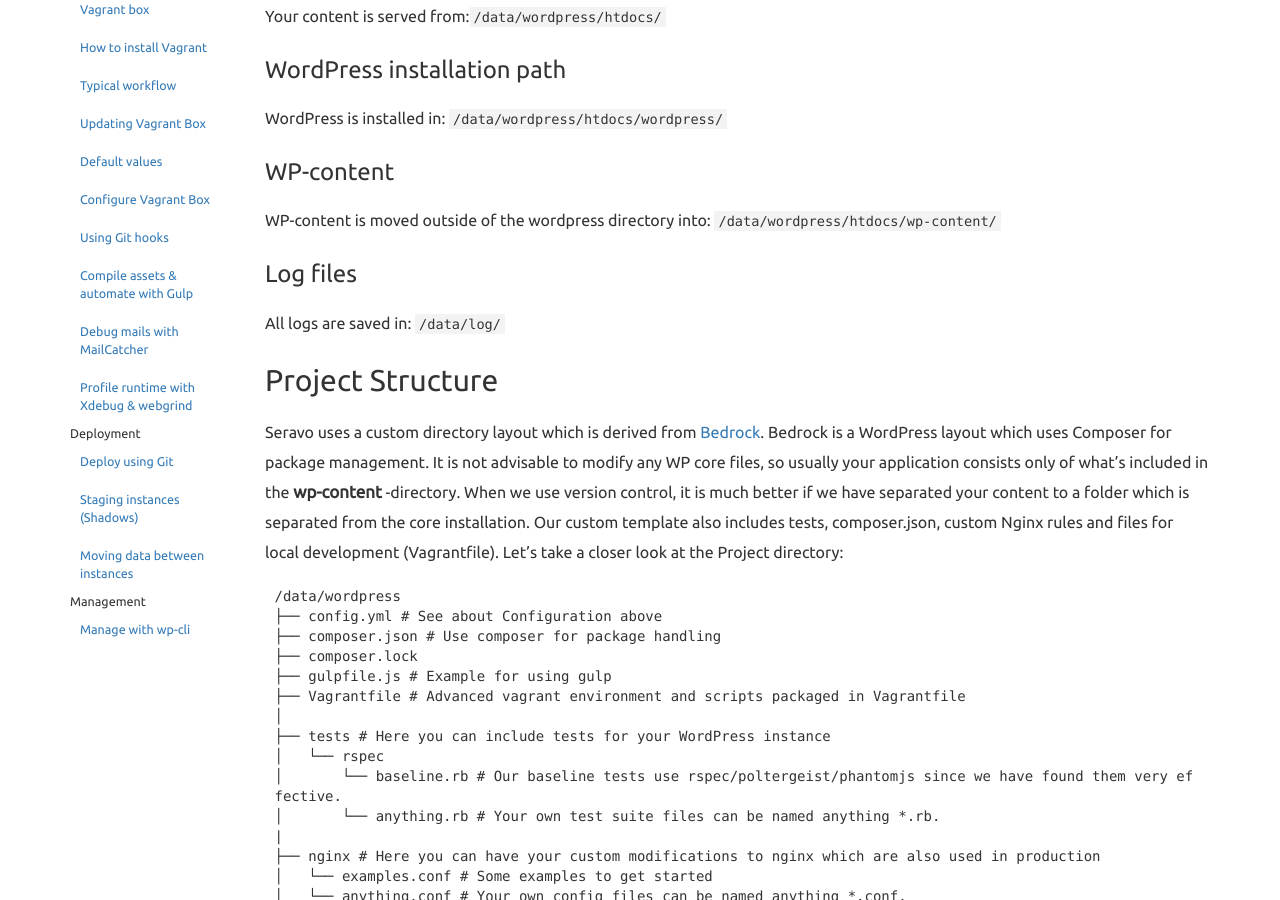
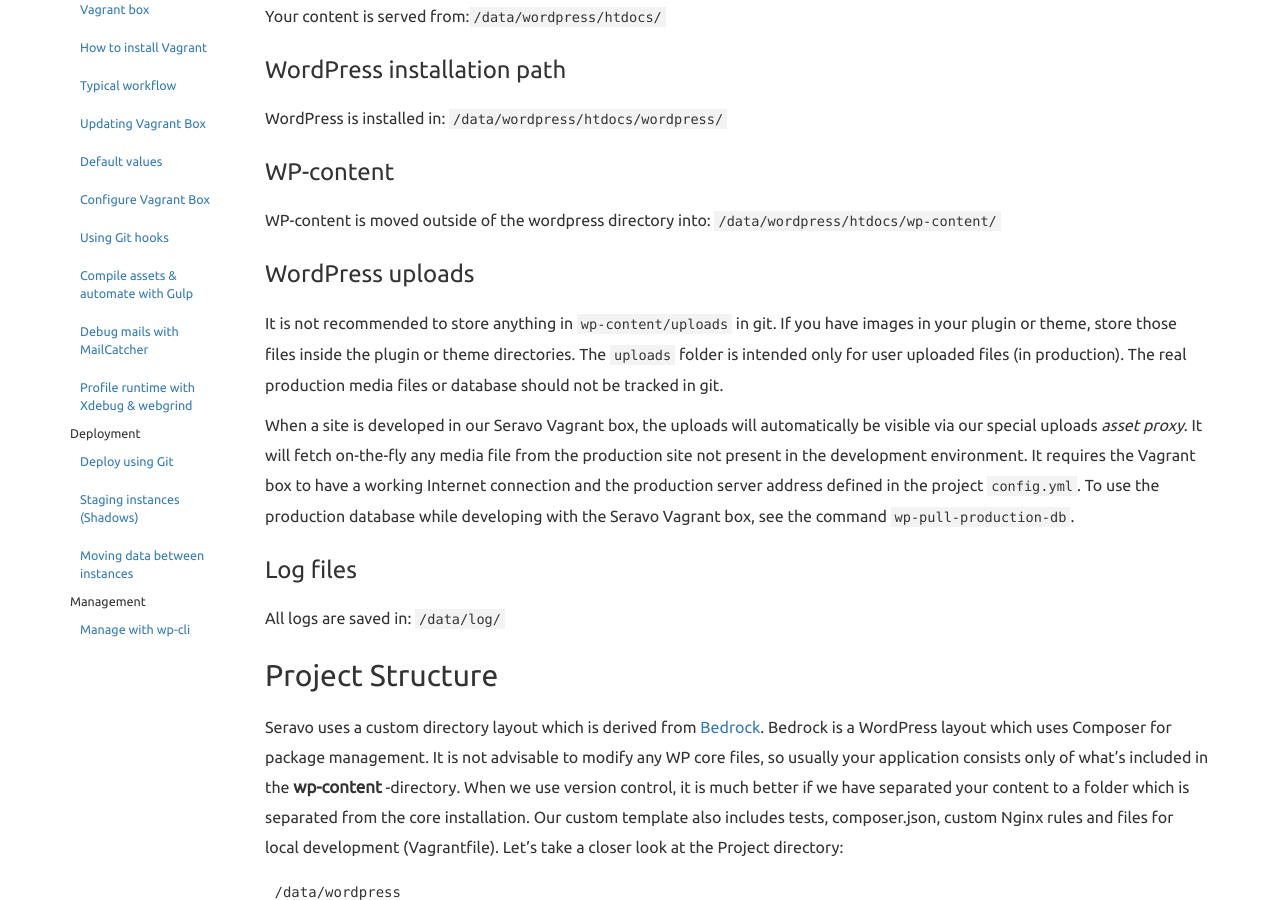
Before and after one commit to Seravo/docs, a Jekyll site: the page built from _posts/2015-10-15-data-locations.md, in a window 1280 px wide and 900 px high, scrolled down 632 px. Built offline with Jekyll 4.4.1, drawn with Linux system fonts in a browser that asks for light colours; nearby versions of some CDN libraries; Markdown is read by kramdown in place of the engine named in the settings.

Commit message:
Add an explanation of our uploads/ asset proxy

````diff
--- a/_posts/2015-10-15-data-locations.md
+++ b/_posts/2015-10-15-data-locations.md
@@ -26,6 +26,12 @@
 ### WP-content
 
 WP-content is moved outside of the wordpress directory into: ```/data/wordpress/htdocs/wp-content/```
+
+### WordPress uploads
+
+It is not recommended to store anything in `wp-content/uploads` in git. If you have images in your plugin or theme, store those files inside the plugin or theme directories. The `uploads` folder is intended only for user uploaded files (in production). The real production media files or database should not be tracked in git.
+
+When a site is developed in our Seravo Vagrant box, the uploads will automatically be visible via our special uploads *asset proxy*. It will fetch on-the-fly any media file from the production site not present in the development environment. It requires the Vagrant box to have a working Internet connection and the production server address defined in the project `config.yml`. To use the production database while developing with the Seravo Vagrant box, see the command `wp-pull-production-db`.
 
 ### Log files
 
````
